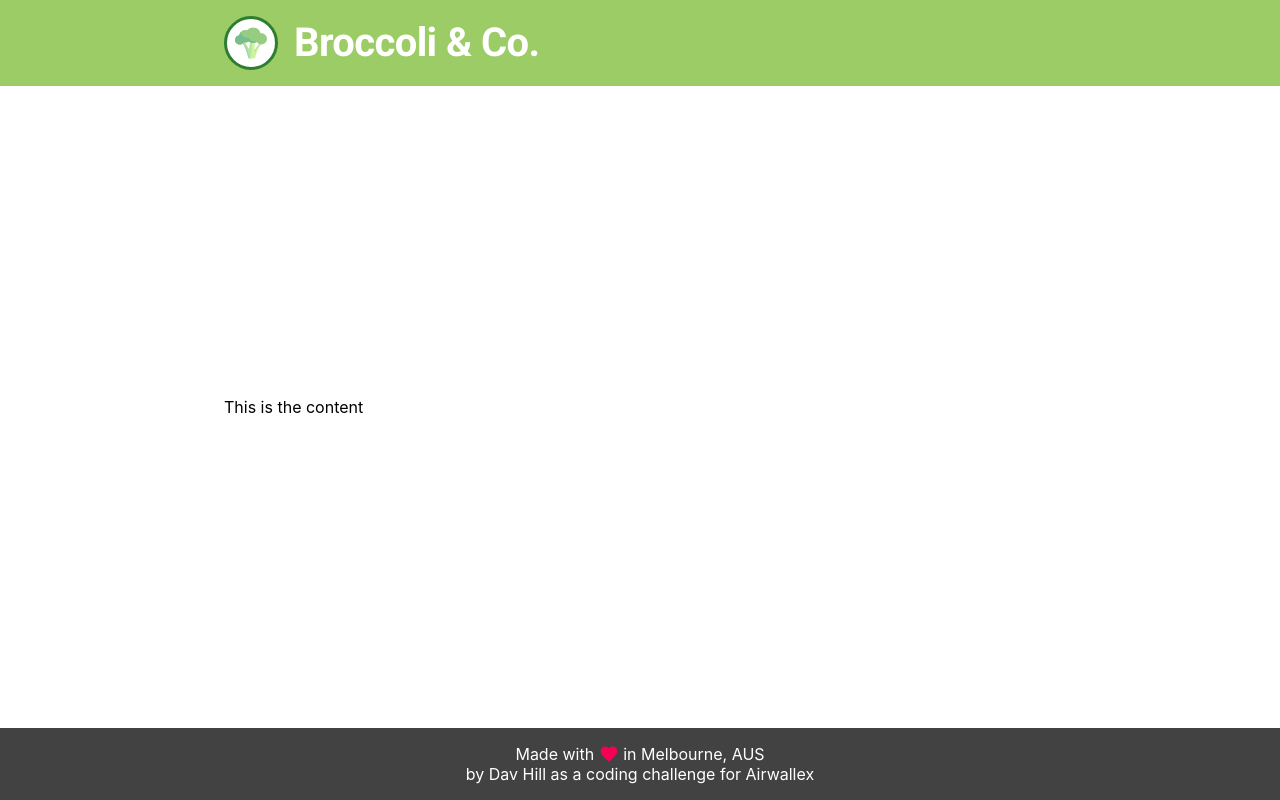
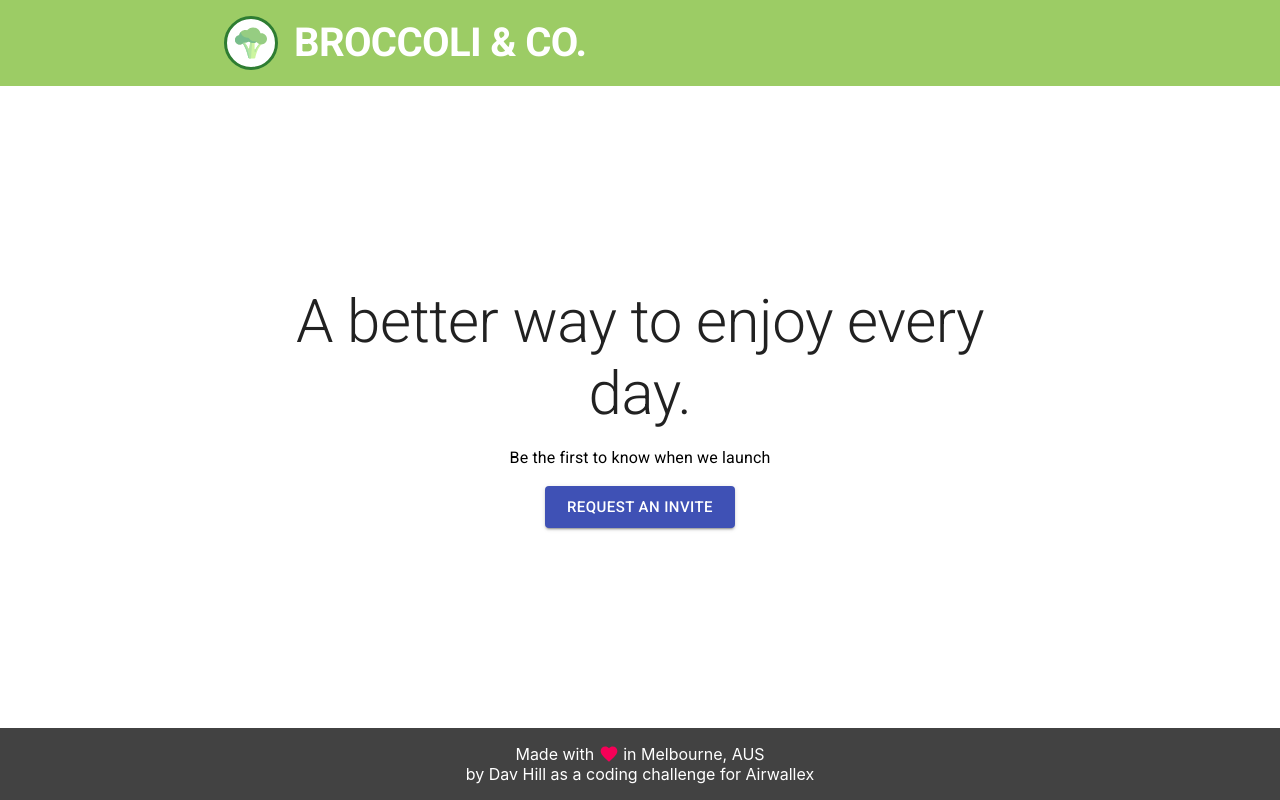
Before and after one commit to ChromeQ/airwallex-code-challenge, a React (Create React App) app: page / in a window 1280 px wide. Built offline with nearby package versions, Linux system fonts and the light colour scheme.

Commit message:
Move body content to new component Minor CSS tweaks and comments

```diff
--- a/src/App.js
+++ b/src/App.js
@@ -4,6 +4,7 @@ import { makeStyles } from '@material-ui/core/styles';
 import { lightGreen } from '@material-ui/core/colors';
 
 import AppHeader from './AppHeader';
+import AppInvite from './AppInvite';
 import AppFooter from './AppFooter';
 
 const useStyles = makeStyles(theme => {
@@ -40,8 +41,8 @@ function App() {
       </Grid>
 
       <Grid xs item container justify="center" className={classes.content}>
-        <Grid xs item container sm={10} md={8} alignItems="center">
-          This is the content
+        <Grid xs item container sm={9} md={7} alignItems="center">
+          <AppInvite />
         </Grid>
       </Grid>
 
--- a/src/AppFooter.js
+++ b/src/AppFooter.js
@@ -17,11 +17,9 @@ function AppFooter() {
 
   return (
     <div className={classes.root}>
-      <div>
-        Made with <FavoriteIcon color="secondary" fontSize="small" className={classes.icon} /> in Melbourne, AUS
-        <br />
-        by Dav Hill as a coding challenge for Airwallex
-      </div>
+      Made with <FavoriteIcon color="secondary" fontSize="small" className={classes.icon} /> in Melbourne, AUS
+      <br />
+      by Dav Hill as a coding challenge for Airwallex
     </div>
   );
 }
--- a/src/AppHeader.js
+++ b/src/AppHeader.js
@@ -5,7 +5,7 @@ import Typography from '@material-ui/core/Typography';
 import { makeStyles } from '@material-ui/core/styles';
 import { green } from '@material-ui/core/colors';
 
-import broccoli from './img/broccoli.svg';
+import broccoli from './img/broccoli.svg'; // Free icon from https://www.flaticon.com/free-icon/broccoli_1135560
 
 const useStyles = makeStyles(theme => ({
   logo: {
@@ -20,7 +20,8 @@ const useStyles = makeStyles(theme => ({
   h1: {
     color: theme.palette.common.white,
     fontSize: theme.spacing(5),
-    fontWeight: theme.typography.fontWeightBold
+    fontWeight: theme.typography.fontWeightBold,
+    textTransform: 'uppercase'
   }
 }));
 
--- /dev/null
+++ b/src/AppInvite.js
@@ -0,0 +1,28 @@
+import React from 'react';
+import Button from '@material-ui/core/Button';
+import Typography from '@material-ui/core/Typography';
+import { makeStyles } from '@material-ui/core/styles';
+
+const useStyles = makeStyles(theme => ({
+  root: {
+    textAlign: 'center'
+  },
+  heading: {
+    color: theme.palette.text.primary,
+    marginBottom: theme.spacing(2)
+  }
+}));
+
+function AppHeader() {
+  const classes = useStyles();
+
+  return (
+    <div className={classes.root}>
+      <Typography variant="h2" className={classes.heading}>A better way to enjoy every day.</Typography>
+      <Typography variant="body1" paragraph>Be the first to know when we launch</Typography>
+      <Button variant="contained" color="primary" size="large">Request an invite</Button>
+    </div>
+  );
+}
+
+export default AppHeader;
```
